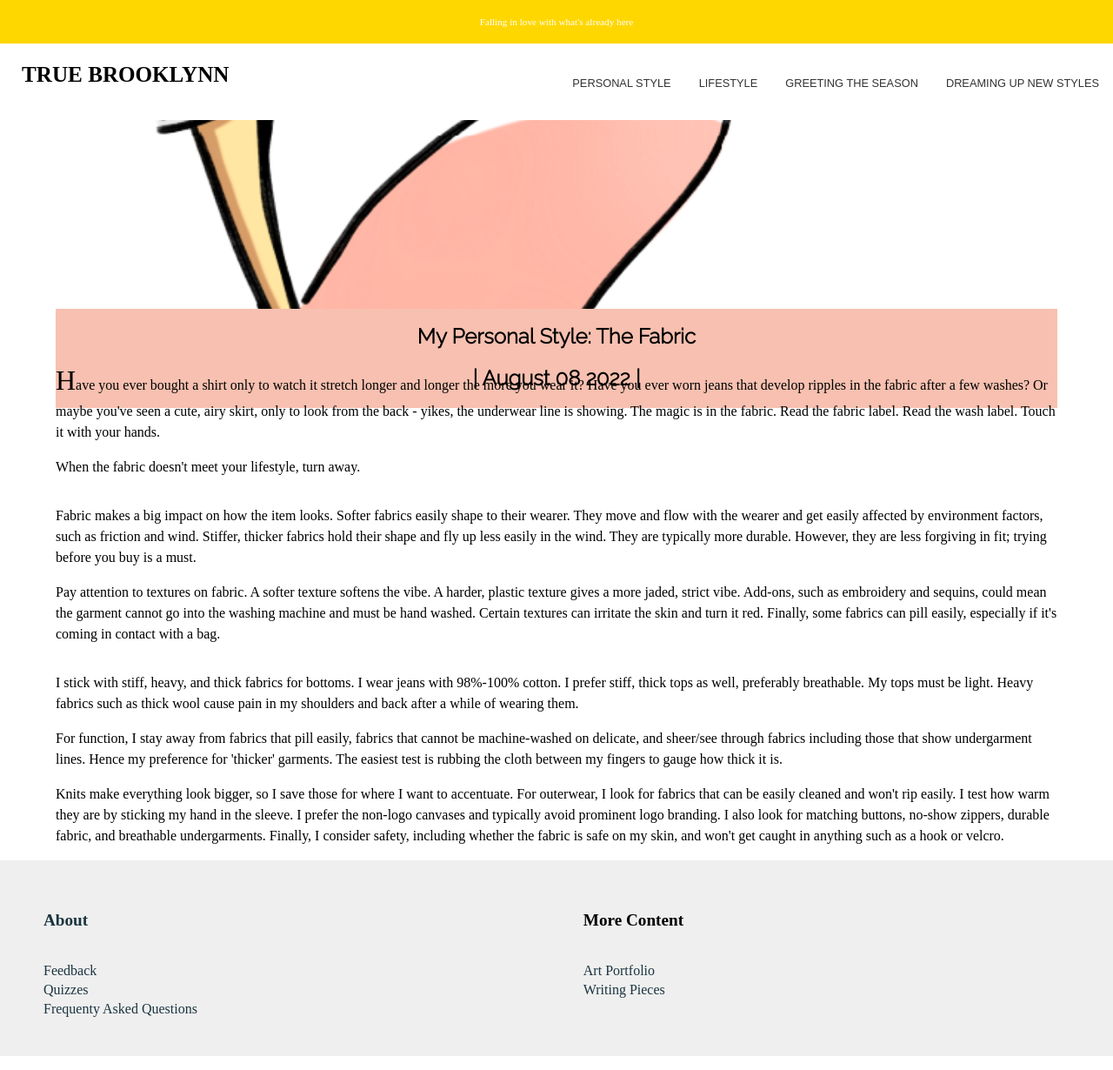
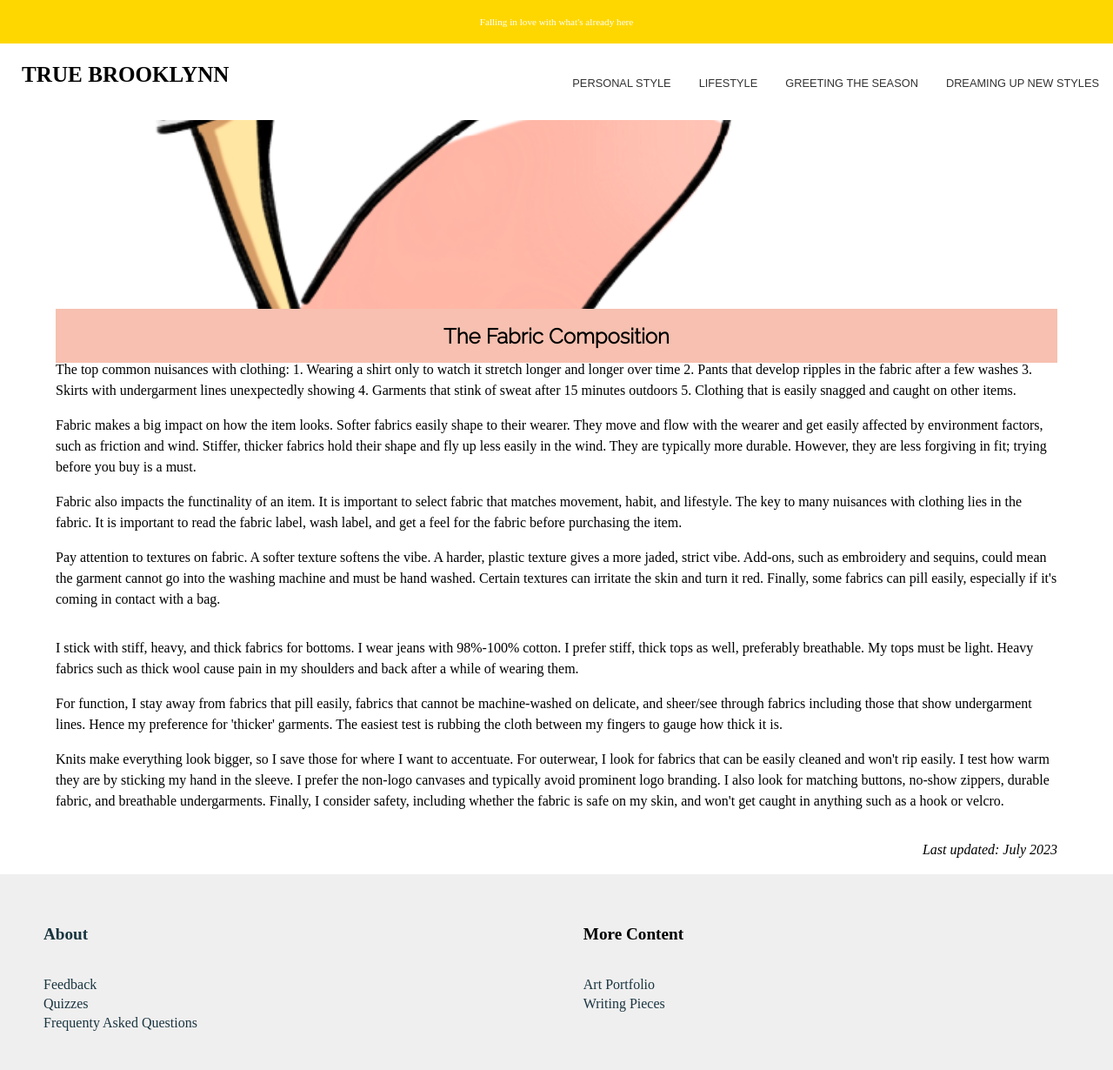
Before and after one commit to truebrooklynn/truebrooklynn.github.io, a Jekyll site: the page built from personalstyle/fabric/index.html, in a window 1280 px wide. Shown: the whole page at 87% size. Built offline with Jekyll 4.4.1, drawn with Linux system fonts in a browser that asks for light colours; some web fonts are replaced.

Commit message:
Updated "The Fabric Composition" page

```diff
--- a/personalstyle/fabric/index.html
+++ b/personalstyle/fabric/index.html
@@ -1,38 +1,35 @@
 ---
 layout: default
-title: The Fabric
+title: The Fabric Composition
 ---
-
 
 <div class ="postBanner">
      <img src="fabric.png" alt="Fabric Banner">
      <div class="postTitle">
-          <h1>My Personal Style: The Fabric </h1>
-          <h2> | August 08 2022 | </h2>
+          <h1>The Fabric Composition</h1>
      </div>
 </div>
 
 <div class="someContentBanner">
 	<p>
-		<span class="first-letter">H</span>ave you ever bought a shirt only to watch it stretch longer and longer the more you wear it?
-		Have you ever worn jeans that develop ripples in the fabric after a few washes?
-		Or maybe you've seen a cute, airy skirt, only to look from the back - yikes, the underwear line is showing.
-		The magic is in the fabric.
-		Read the fabric label.
-		Read the wash label.
-		Touch it with your hands.
+		The top common nuisances with clothing:
+		1. Wearing a shirt only to watch it stretch longer and longer over time
+		2. Pants that develop ripples in the fabric after a few washes
+		3. Skirts with undergarment lines unexpectedly showing
+		4. Garments that stink of sweat after 15 minutes outdoors
+		5. Clothing that is easily snagged and caught on other items.
 	</p>
-	<p>When the fabric doesn't meet your lifestyle, turn away.</p>
-</div>
-
-
-
-<div class="someContentBanner">
   <p>
   Fabric makes a big impact on how the item looks. Softer fabrics easily shape to their wearer.
   They move and flow with the wearer and get easily affected by environment factors, such as friction and wind.
   Stiffer, thicker fabrics hold their shape and fly up less easily in the wind. They are typically more durable.
   However, they are less forgiving in fit; trying before you buy is a must.</p>
+
+  <p>
+	Fabric also impacts the functinality of an item. It is important to select fabric that matches  movement,
+	habit, and lifestyle. The key to many nuisances with clothing lies in the fabric. It is important to read
+	the fabric label, wash label, and get a feel for the fabric before purchasing the item.
+  </p>
 
   <p>Pay attention to textures on fabric. A softer texture softens the vibe. A harder, plastic texture gives a more jaded, strict vibe.
 	Add-ons, such as embroidery and sequins, could mean the garment cannot go into the washing machine and must be hand washed.
@@ -58,3 +55,11 @@ title: The Fabric
 		Finally, I consider safety, including whether the fabric is safe on my skin, and won't get caught in anything such as a hook or velcro.
 	</p>
 </div>
+
+<div class="someContentBanner">
+  <div class="dateBottomRight">
+	<p>
+	  Last updated: July 2023
+	</p>
+  </div>
+</div>
```
